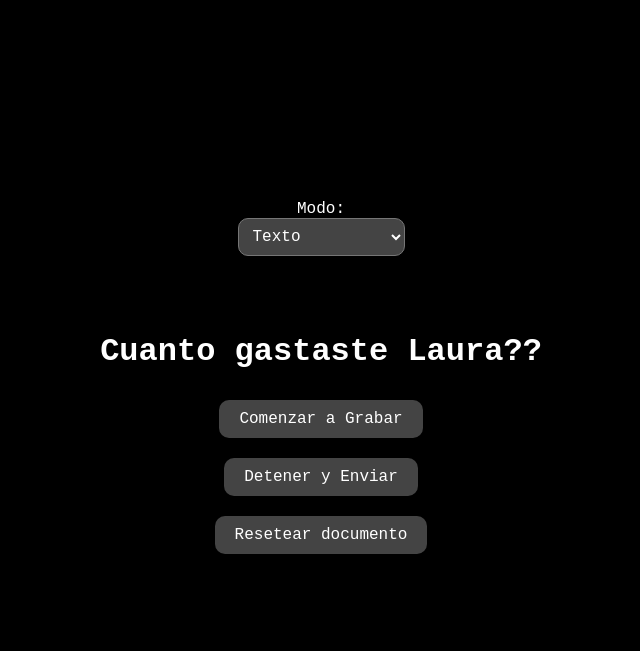
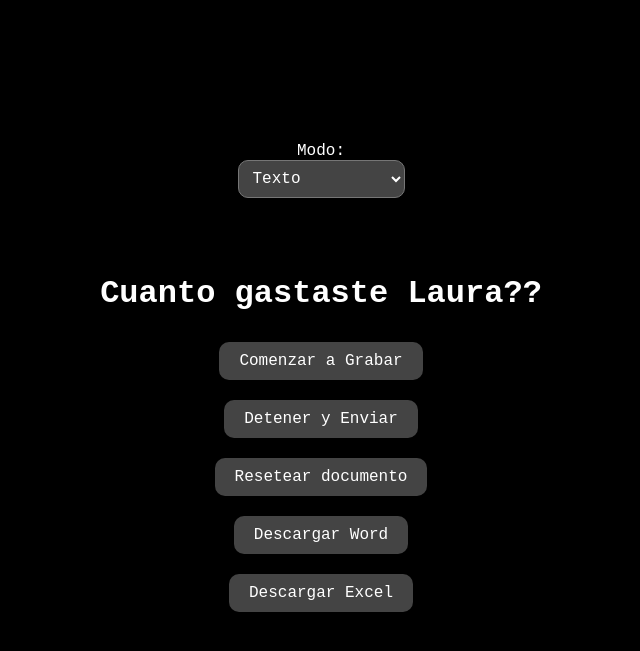
Before and after one commit to weirdElectronics/app-voice-to-text, a Flask app: page / in a window 1280 px wide. Shown: the top 651 px of the page, without its empty margins (319-959 px from the left). Run offline with Flask 3, Linux system fonts and the light colour scheme.

Commit message:
Update index.html

```diff
--- a/templates/index.html
+++ b/templates/index.html
@@ -2,7 +2,6 @@
 <html lang="es">
 <link rel="stylesheet" href="{{ url_for('static', filename='styles.css') }}">
 <meta name="viewport" content="width=device-width, initial-scale=1.0">
-
 
 <head>
 <meta charset="UTF-8" />
@@ -19,6 +18,8 @@
   <button id="startBtn">Comenzar a Grabar</button>
   <button id="stopBtn" disabled>Detener y Enviar</button>
   <button id="resetBtn">Resetear documento</button>
+  <button onclick="window.location.href='/descargar_word'">Descargar Word</button>
+  <button onclick="window.location.href='/descargar_excel'">Descargar Excel</button>
 
   <p id="status"></p>
 
@@ -30,7 +31,6 @@ const startBtn = document.getElementById('startBtn');
 const stopBtn = document.getElementById('stopBtn');
 const status = document.getElementById('status');
 const resetBtn = document.getElementById('resetBtn');
-
 
 startBtn.onclick = async () => {
     if (navigator.mediaDevices && navigator.mediaDevices.getUserMedia) {
```
Lines whose indentation alone changed are shown as unchanged.
